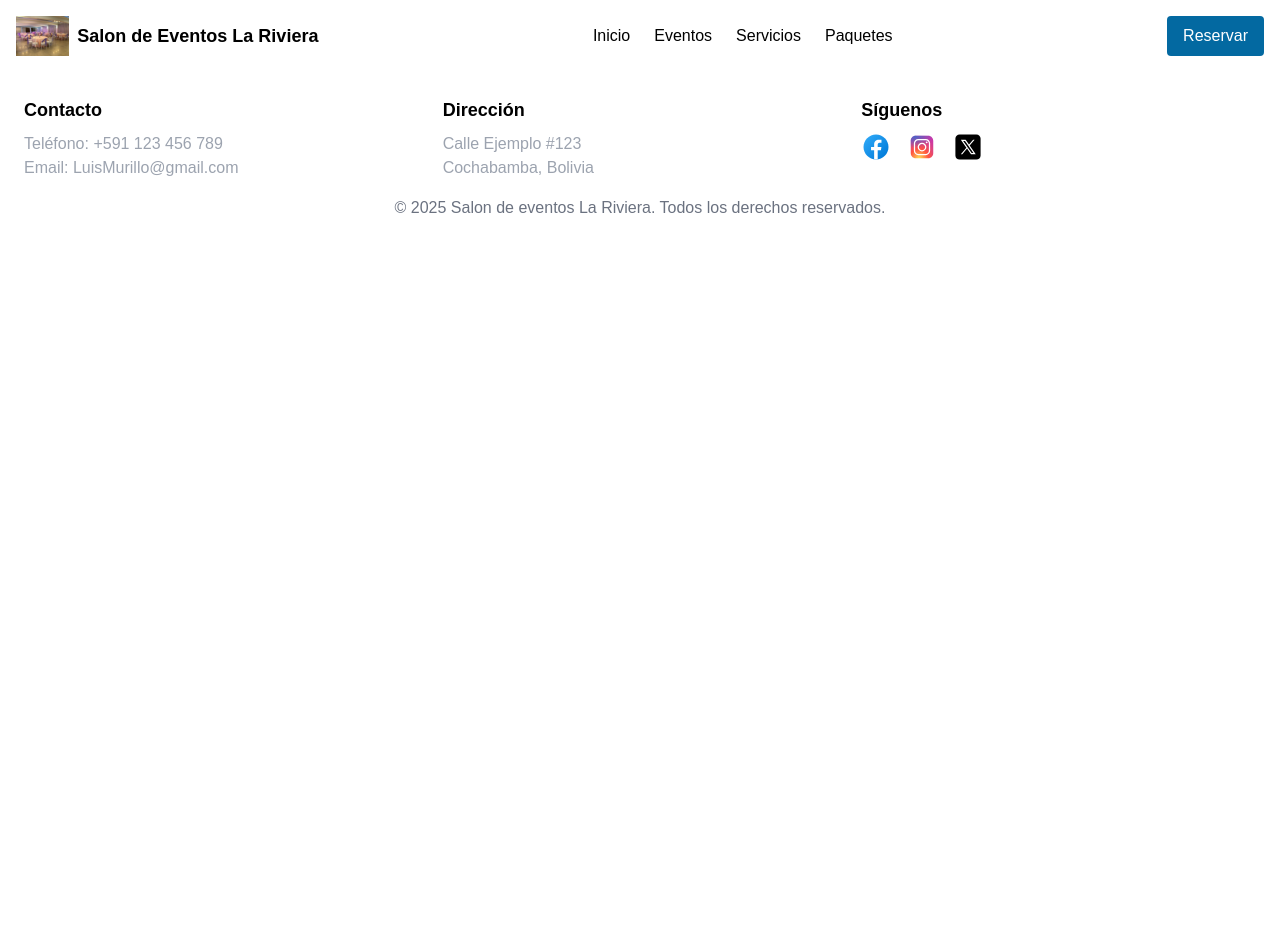
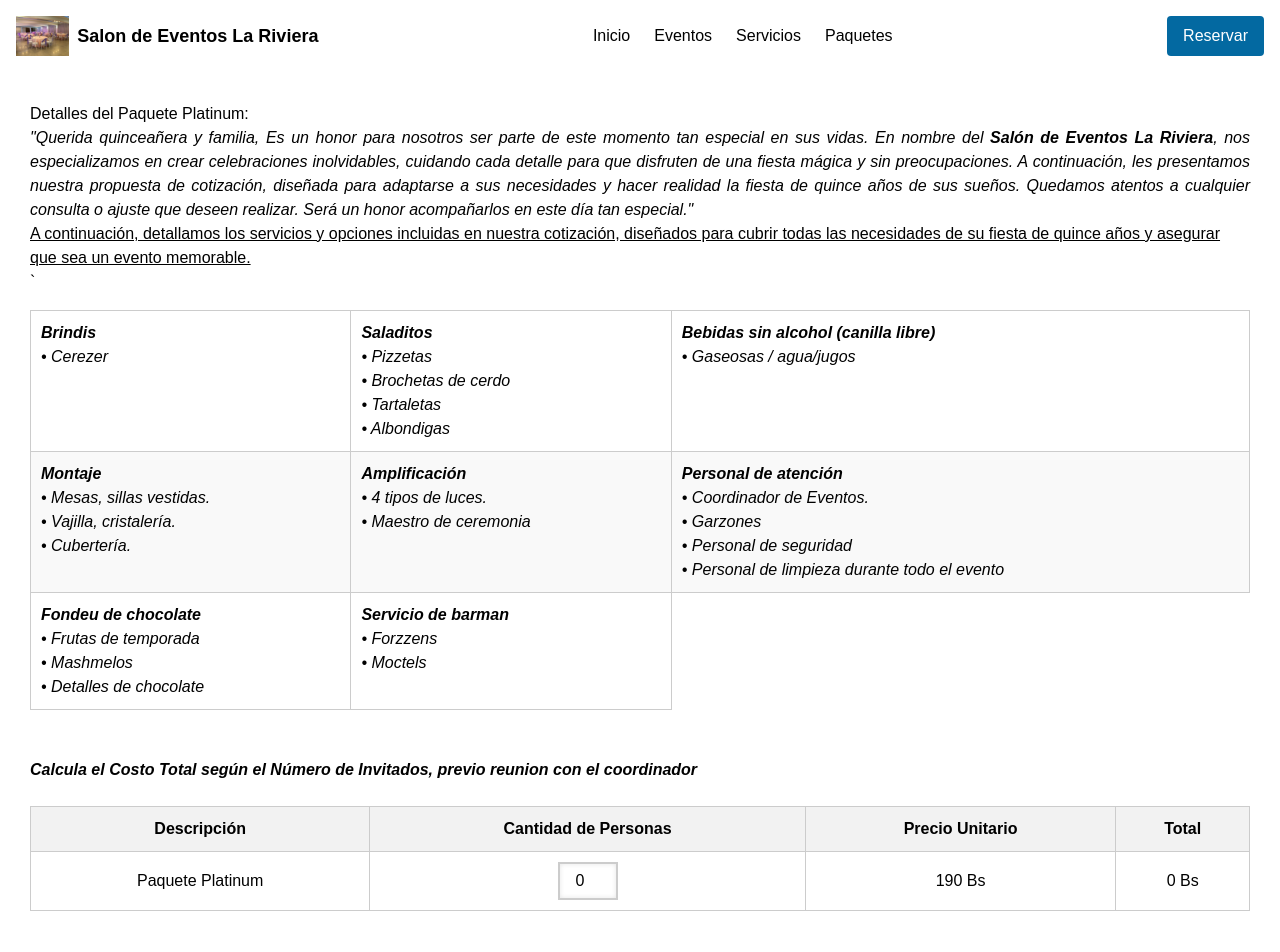
Before and after one commit to Guilad0/SalonLaRiviera, a Vue app in the folder lariviera/: page /otros/1 in a window 1280 px wide. Shown: the top 952 px of the page. Before the commit the page ends 800 px from the top, so only its background shows below. Built offline with nearby package versions, Linux system fonts and the light colour scheme.

Commit message:
Agregados botones de navegación para eventos privados y empresa

```diff
--- a/lariviera/src/router/index.js
+++ b/lariviera/src/router/index.js
@@ -7,6 +7,10 @@ import BodaPlatinumView from '@/views/BodaPlatinumView.vue'
 import QuinceEstandarView from '@/views/QuinceEstandarView.vue'
 import QuinceGoldView from '@/views/QuinceGoldView.vue'
 import QuincePlatinumView from '@/views/QuincePlatinumView.vue'
+import EventoPrivadoEstandarView from '@/views/EventoPrivadoEstandarView.vue'
+import EventoPrivadoGoldView from '@/views/EventoPrivadoGoldView.vue'
+import EventoPrivadoPlatinumView from '@/views/EventoPrivadoPlatinumView.vue'
+import OtrosView from '@/views/OtrosView.vue'
 
 const router = createRouter({
   history: createWebHistory(import.meta.env.BASE_URL),
@@ -53,6 +57,28 @@ const router = createRouter({
       name: 'quincePlatinum',
       component: QuincePlatinumView
     },
+    {
+      path: '/evento-privado-estandar/:id',
+      name: 'EventoPrivadoEstandarView',
+      component: EventoPrivadoEstandarView
+    },
+    {
+      path: '/evento-privado-gold/:id',
+      name: 'EventoPrivadoGoldView',
+      component: EventoPrivadoGoldView
+    },
+    {
+      path: '/evento-privado-platinum/:id',
+      name: 'EventoPrivadoPlatinumView',
+      component: EventoPrivadoPlatinumView
+    },
+    {
+      path: '/otros/:id',
+      name: 'OtrosView',
+      component: OtrosView
+    },
+
+
   ]
 })
 
--- /dev/null
+++ b/lariviera/src/views/OtrosView.vue
@@ -0,0 +1,169 @@
+<template>
+  <div class="m-5 p-2.5">
+    <h1>Detalles del Paquete Platinum: {{ paqueteId }}</h1>
+    <h2 class="text-justify italic">
+      "Querida quinceañera y familia,
+
+      Es un honor para nosotros ser parte de este momento tan especial en sus vidas. En nombre del <b>Salón de Eventos
+        La Riviera</b>, nos especializamos en crear celebraciones inolvidables, cuidando cada detalle para que disfruten
+      de una fiesta mágica y sin preocupaciones.
+
+      A continuación, les presentamos nuestra propuesta de cotización, diseñada para adaptarse a sus necesidades y hacer
+      realidad la fiesta de quince años de sus sueños.
+
+      Quedamos atentos a cualquier consulta o ajuste que deseen realizar. Será un honor acompañarlos en este día tan
+      especial."
+    </h2>
+
+    <h3 class="underline">
+      A continuación, detallamos los servicios y opciones incluidas en nuestra cotización, diseñados para cubrir todas
+      las necesidades de su fiesta de quince años y asegurar que sea un evento memorable.
+    </h3>`
+    <div>
+      <table class="table-auto w-full border-collapse mt-4">
+        <!-- <thead>
+    <tr>
+      <th class="border px-4 py-2">Columna 1</th>
+      <th class="border px-4 py-2">Columna 2</th>
+      <th class="border px-4 py-2">Columna 3</th>
+    </tr>
+  </thead> -->
+        <tbody>
+          <!-- Fila 1 -->
+          <tr>
+            <td class="border px-4 py-2 text-left align-top">
+              <p class="text-justify italic font-bold">Brindis</p>
+              <p class="text-justify italic">• Cerezer</p>
+            </td>
+            <td class="border px-4 py-2 text-left align-top">
+              <p class="text-justify italic font-bold">Saladitos</p>
+              <p class="text-justify italic">• Pizzetas </p>
+              <p class="text-justify italic">• Brochetas de cerdo</p>
+              <p class="text-justify italic">• Tartaletas</p>
+              <p class="text-justify italic">• Albondigas</p>
+            </td>
+            <td class="border px-4 py-2 text-left align-top">
+              <p class="text-justify italic font-bold">Bebidas sin alcohol (canilla libre) </p>
+              <p class="text-justify italic">• Gaseosas / agua/jugos</p>
+            </td>
+          </tr>
+          <!-- Fila 2 -->
+          <tr>
+            <td class="border px-4 py-2 text-left align-top">
+              <p class="text-justify italic font-bold">Montaje</p>
+              <p class="text-justify italic">• Mesas, sillas vestidas.</p>
+              <p class="text-justify italic">• Vajilla, cristalería.</p>
+              <p class="text-justify italic">• Cubertería.</p>
+            </td>
+            <td class="border px-4 py-2 text-left align-top">
+              <p class="text-justify italic font-bold">Amplificación</p>
+              <p class="text-justify italic">• 4 tipos de luces.</p>
+              <p class="text-justify italic">• Maestro de ceremonia</p>
+            </td>
+            <td class="border px-4 py-2 text-left align-top">
+              <p class="text-justify italic font-bold">Personal de atención</p>
+              <p class="text-justify italic">• Coordinador de Eventos.</p>
+              <p class="text-justify italic">• Garzones</p>
+              <p class="text-justify italic">• Personal de seguridad</p>
+              <p class="text-justify italic">• Personal de limpieza durante todo el evento</p>
+            </td>
+          </tr>
+          <!-- Fila 3 -->
+          <tr>
+            <td class="border px-4 py-2 text-left align-top">
+              <p class="text-justify italic font-bold">Fondeu de chocolate</p>
+              <p class="text-justify italic">• Frutas de temporada</p>
+              <p class="text-justify italic">• Mashmelos</p>
+              <p class="text-justify italic">• Detalles de chocolate</p>
+            </td>
+            <td class="border px-4 py-2 text-left align-top">
+              <p class="text-justify italic font-bold">Servicio de barman </p>
+              <p class="text-justify italic">• Forzzens</p>
+              <p class="text-justify italic">• Moctels</p>
+            </td>
+          </tr>
+        </tbody>
+      </table>
+    </div>
+    <br><br>
+    <h3 class="text-justify italic font-bold">Calcula el Costo Total según el Número de Invitados, previo reunion con el
+      coordinador</h3>
+    <br>
+
+    <!-- Tabla de cotización -->
+    <table>
+      <thead>
+        <tr>
+          <th>Descripción</th>
+          <th>Cantidad de Personas</th>
+          <th>Precio Unitario</th>
+          <th>Total</th>
+        </tr>
+      </thead>
+      <tbody>
+        <tr>
+          <td>Paquete Platinum</td>
+          <td>
+            <input type="number" v-model="cantidad" min="0" class="input-cantidad" />
+          </td>
+          <td>{{ precioUnitario }} Bs</td>
+          <td>{{ total }} Bs</td>
+        </tr>
+      </tbody>
+    </table>
+  </div>
+</template>
+
+<script>
+export default {
+  props: ['id'],
+  data() {
+    return {
+      cantidad: 0, // Comienza con 0
+      precioUnitario: 190 // Precio de ejemplo
+    };
+  },
+  computed: {
+    paqueteId() {
+      return this.id;
+    },
+    total() {
+      return this.cantidad * this.precioUnitario;
+    }
+  }
+};
+</script>
+
+<style scoped>
+table {
+  width: 100%;
+  border-collapse: collapse;
+}
+
+th,
+td {
+  padding: 10px;
+  text-align: center;
+  border: 1px solid #ccc;
+}
+
+th {
+  background-color: #f2f2f2;
+}
+
+tr:nth-child(even) {
+  background-color: #f9f9f9;
+}
+
+.input-cantidad {
+  width: 60px;
+  text-align: center;
+  border: 2px solid #ccc;
+  padding: 5px;
+  font-size: 16px;
+  background-color: white;
+  /* Asegura que el fondo siempre sea visible */
+  box-shadow: inset 0 0 5px rgba(0, 0, 0, 0.1);
+  /* Le da un ligero relieve */
+}
+</style>
--- a/lariviera/src/views/PaquetesView.vue
+++ b/lariviera/src/views/PaquetesView.vue
@@ -69,21 +69,24 @@
             <!-- Botón para navegar a la vista quinceEstandar -->
             <router-link v-if="paquete.category === 'quinceanos' && paquete.title === 'Paquete Quinceañera Estandar'"
               :to="{ name: 'quinceEstandar', params: { id: paquete.id } }"
-              class="inline-block mt-4 px-4 py-2 bg-blue-500 text-white rounded-lg hover:bg-blue-600" @click="scrollToTop">
+              class="inline-block mt-4 px-4 py-2 bg-blue-500 text-white rounded-lg hover:bg-blue-600"
+              @click="scrollToTop">
               Ver detalles
             </router-link>
 
             <!-- Botón para navegar a la vista quinceGold -->
             <router-link v-if="paquete.category === 'quinceanos' && paquete.title === 'Paquete Quinceañera Gold'"
               :to="{ name: 'quinceGold', params: { id: paquete.id } }"
-              class="inline-block mt-4 px-4 py-2 bg-blue-500 text-white rounded-lg hover:bg-blue-600" @click="scrollToTop">
+              class="inline-block mt-4 px-4 py-2 bg-blue-500 text-white rounded-lg hover:bg-blue-600"
+              @click="scrollToTop">
               Ver detalles
             </router-link>
 
             <!-- Botón para navegar a la vista quincePlatinum -->
             <router-link v-if="paquete.category === 'quinceanos' && paquete.title === 'Paquete Quinceañera Platinum'"
               :to="{ name: 'quincePlatinum', params: { id: paquete.id } }"
-              class="inline-block mt-4 px-4 py-2 bg-blue-500 text-white rounded-lg hover:bg-blue-600" @click="scrollToTop">
+              class="inline-block mt-4 px-4 py-2 bg-blue-500 text-white rounded-lg hover:bg-blue-600"
+              @click="scrollToTop">
               Ver detalles
             </router-link>
           </div>
@@ -103,6 +106,30 @@
             <h3 class="text-lg font-bold mb-2">{{ paquete.title }}</h3>
             <p class="text-gray-600">{{ paquete.description }}</p>
             <p class="mt-4 text-blue-500 font-semibold">Precio: {{ paquete.price }}</p>
+            <!-- Botón para navegar a la vista EventoPrivadoEstandarView -->
+            <router-link v-if="paquete.category === 'eventosprivados' && paquete.title === 'Paquete Estandar'"
+              :to="{ name: 'EventoPrivadoEstandarView', params: { id: paquete.id } }"
+              class="inline-block mt-4 px-4 py-2 bg-blue-500 text-white rounded-lg hover:bg-blue-600"
+              @click="scrollToTop">
+              Ver detalles
+            </router-link>
+
+            <!-- Botón para navegar a la vista EventoPrivadoGoldView -->
+            <router-link v-if="paquete.category === 'eventosprivados' && paquete.title === 'Paquete Gold'"
+              :to="{ name: 'EventoPrivadoGoldView', params: { id: paquete.id } }"
+              class="inline-block mt-4 px-4 py-2 bg-blue-500 text-white rounded-lg hover:bg-blue-600"
+              @click="scrollToTop">
+              Ver detalles
+            </router-link>
+
+            <!-- Botón para navegar a la vista EventoPrivadoPlatinumView -->
+            <router-link v-if="paquete.category === 'eventosprivados' && paquete.title === 'Paquete Platinum'"
+              :to="{ name: 'EventoPrivadoPlatinumView', params: { id: paquete.id } }"
+              class="inline-block mt-4 px-4 py-2 bg-blue-500 text-white rounded-lg hover:bg-blue-600"
+              @click="scrollToTop">
+              Ver detalles
+            </router-link>
+
           </div>
         </div>
       </div>
@@ -119,6 +146,14 @@
             <h3 class="text-lg font-bold mb-2">{{ paquete.title }}</h3>
             <p class="text-gray-600">{{ paquete.description }}</p>
             <p class="mt-4 text-blue-500 font-semibold">Precio: {{ paquete.price }}</p>
+            <!-- Botón para navegar a la vista OtrosView -->
+            <router-link v-if="paquete.category === 'otros' && paquete.title === 'Eventos de Empresa'"
+              :to="{ name: 'OtrosView', params: { id: paquete.id } }"
+              class="inline-block mt-4 px-4 py-2 bg-blue-500 text-white rounded-lg hover:bg-blue-600"
+              @click="scrollToTop">
+              Ver detalles
+            </router-link>
+
           </div>
         </div>
       </div>
@@ -183,11 +218,12 @@ export default {
         {
           id: 6,
           category: 'otros',
-          title: 'Paquete Personalizado',
+          title: 'Eventos de Empresa', // Aquí debe coincidir con el router-link
           description: 'Paquete personalizado para cualquier tipo de evento.',
           price: '$1000',
           image: 'src/assets/img/EventoEmpresa.jpeg',
         },
+
         {
           id: 7,
           category: 'matrimonios',
```
